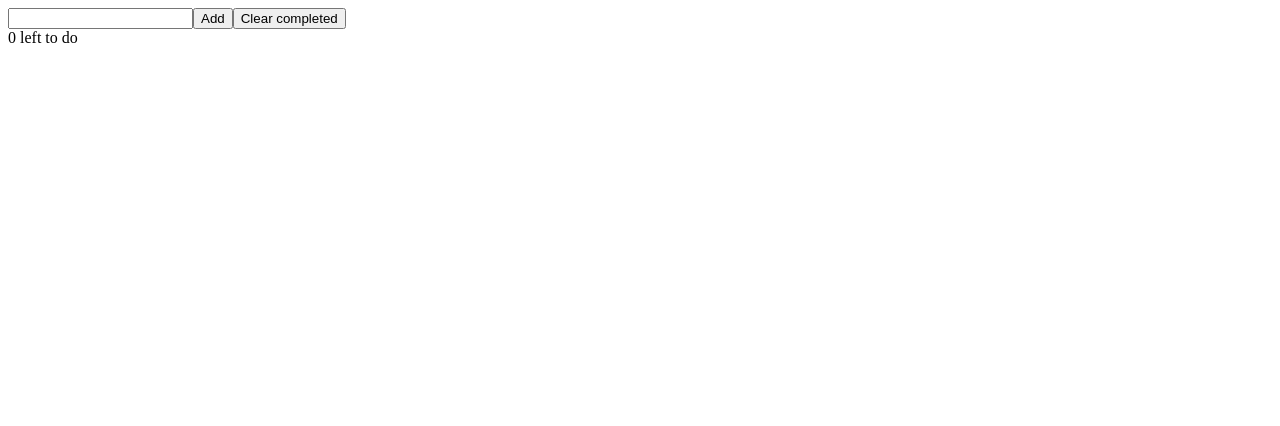
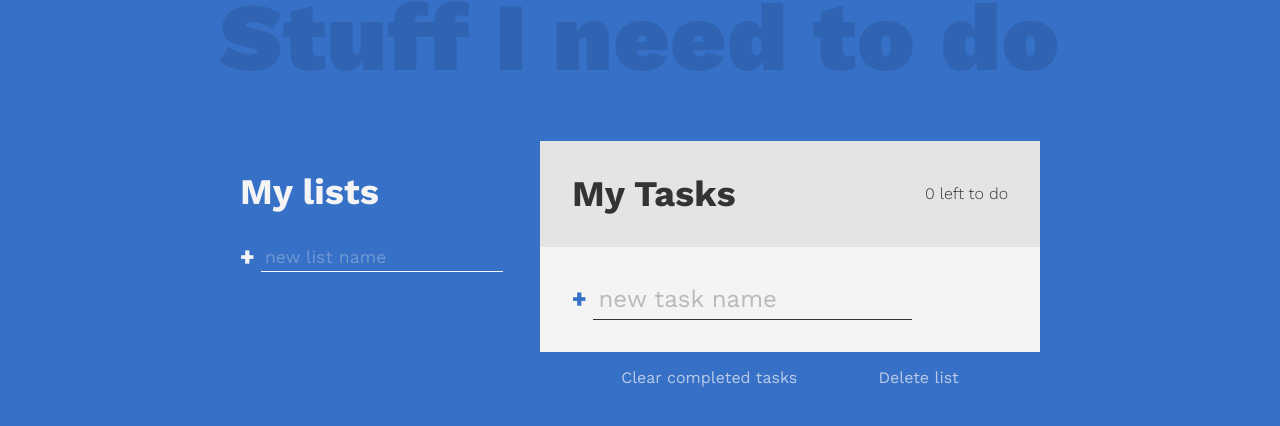
Before and after one commit to almack131216/todo-react, a React (Create React App) app: page / in a window 1280 px wide. Shown: the top 426 px of the page. Built offline with nearby package versions, Linux system fonts and the light colour scheme.

Commit message:
UI | add html + css

```diff
--- a/public/index.html
+++ b/public/index.html
@@ -24,7 +24,13 @@
       work correctly both with client-side routing and a non-root public URL.
       Learn how to configure a non-root public URL by running `npm run build`.
     -->
-    <title>React App</title>
+    <title>Todo List</title>
+    <link rel="preconnect" href="https://fonts.googleapis.com" />
+    <link rel="preconnect" href="https://fonts.gstatic.com" crossorigin />
+    <link
+      href="https://fonts.googleapis.com/css2?family=Work+Sans:wght@300;400;700;900&display=swap"
+      rel="stylesheet"
+    />
   </head>
   <body>
     <noscript>You need to enable JavaScript to run this app.</noscript>
--- /dev/null
+++ b/src/App.css
@@ -0,0 +1,261 @@
+:root {
+  --clr-primary: rgb(54, 112, 199);
+  --clr-light: #f4f4f4;
+  --clr-dark: #333;
+  --clr-warning: rgb(99, 36, 36);
+}
+
+*,
+*::before,
+*::after {
+  font-family: inherit;
+  box-sizing: border-box;
+}
+
+body {
+  margin: 0;
+  font-family: "Work Sans", sans-serif;
+  font-weight: 300;
+  font-size: 1.5rem;
+  background-color: var(--clr-primary);
+  color: var(--clr-light);
+}
+
+body #root {
+  display: grid;
+  grid:
+    "header header header header" auto
+    "...... lists active ......" auto /
+    1fr minmax(100px, 300px) minmax(250px, 500px) 1fr;
+}
+
+.title {
+  grid-area: header;
+  text-align: center;
+  font-size: calc(5vw + 2rem);
+  font-weight: 900;
+  color: rgba(0, 0, 0, 0.1);
+  letter-spacing: 1px;
+  margin: -0.2em 0 0.5em;
+}
+
+.all-tasks {
+  grid-area: lists;
+}
+
+.task-list {
+  line-height: 1.7;
+  font-size: 1.2rem;
+  list-style: circle;
+  padding-left: 1.1em;
+}
+
+.list-name {
+  cursor: pointer;
+}
+
+.list-name:hover {
+  opacity: 0.7;
+}
+
+form {
+  display: flex;
+}
+
+.btn {
+  cursor: pointer;
+  background: 0;
+  border: 0;
+  padding: 0;
+  padding: 0;
+  color: inherit;
+  /* font-size:1rem; */
+}
+
+.btn.create {
+  font-size: 1.5rem;
+  font-weight: 900;
+  margin-right: 0.25em;
+  transition: opacity 250ms ease-in;
+}
+
+.btn.create:hover {
+  opacity: 0.7;
+}
+
+.btn.delete {
+  /* font-weight: 700;
+      letter-spacing: 1px; */
+  opacity: 0.7;
+  font-size: 1rem;
+  transition: color 200ms;
+}
+
+.btn.delete:hover {
+  color: var(--clr-warning);
+}
+
+.inp-new {
+  background: transparent;
+  border: 0;
+  color: inherit;
+  border-bottom: 1px solid currentColor;
+  font-size: inherit;
+  outline: none;
+  padding: 0.25em;
+
+  transition: border-bottom 150ms ease-in;
+  order: 2;
+}
+
+.inp-new::placeholder {
+  opacity: 0.3;
+}
+
+.inp-new:focus {
+  border-bottom-width: 3px;
+}
+
+.inp-new::placeholder {
+  color: inherit;
+}
+
+.inp-new:focus::placeholder {
+  opacity: 0.2;
+}
+
+.inp-new {
+}
+
+.inp-new.list {
+  font-size: 1.1rem;
+}
+
+.inp-new.task {
+  margin-bottom: 0;
+}
+
+.active-list {
+  font-weight: 700;
+}
+
+.todo-list {
+  --spacer: 2rem;
+
+  grid-area: active;
+  background: var(--clr-light);
+  color: var(--clr-dark);
+}
+
+.todo-header {
+  padding: var(--spacer);
+  background: #e4e4e4;
+  display: flex;
+  align-items: center;
+  justify-content: space-between;
+}
+
+.list-title {
+  margin: 0 1em 0 0;
+}
+
+.task-count {
+  margin: 0;
+  font-size: 1rem;
+}
+
+.todo-body {
+  padding: var(--spacer);
+  position: relative;
+}
+
+.new-task-creator .create {
+  color: var(--clr-primary);
+}
+
+[type="checkbox"] {
+  opacity: 0;
+  position: absolute;
+}
+
+.task label {
+  display: inline-flex;
+  align-items: center;
+  position: relative;
+  cursor: pointer;
+  /* margin-bottom: 1.5em; */
+}
+
+.task {
+  position: relative;
+  margin-bottom: 1.25em;
+}
+
+.task::after {
+  content: "";
+  position: absolute;
+  right: 0;
+  left: 0;
+  bottom: -0.5em;
+  height: 1px;
+  background: currentColor;
+  opacity: 0.1;
+}
+
+.custom-checkbox {
+  --size: 0.75em;
+  display: inline-block;
+  width: var(--size);
+  height: var(--size);
+  margin-right: var(--size);
+
+  border: 2px solid currentColor;
+  border-radius: 50%;
+  transform: scale(1);
+  transition: transform 200ms ease-in-out;
+}
+
+.task:hover .custom-checkbox,
+[type="checkbox"]:focus + label .custom-checkbox {
+  transform: scale(1.2);
+  color: var(--clr-primary);
+}
+
+[type="checkbox"]:checked + label .custom-checkbox {
+  background: var(--clr-primary);
+  border-color: var(--clr-primary);
+  box-shadow: inset 0 0 0 2px white;
+}
+
+[type="checkbox"]:checked + label {
+  opacity: 0.5;
+}
+
+.task label::after {
+  content: "";
+  position: absolute;
+  left: 0;
+  right: 0;
+  left: 1.5em;
+  top: calc(50% - 1.5px);
+  height: 3px;
+  background: currentColor;
+  transform: scaleX(0);
+  transform-origin: right;
+  transition: transform 150ms ease-in-out;
+}
+
+[type="checkbox"]:checked + label::after {
+  transform: scaleX(1);
+  transform-origin: left;
+}
+
+.delete-stuff {
+  display: flex;
+  justify-content: space-evenly;
+  position: absolute;
+  width: 100%;
+  left: 0;
+  bottom: -35px;
+  color: var(--clr-light);
+}
--- a/src/App.js
+++ b/src/App.js
@@ -1,6 +1,7 @@
 import React, { useState, useRef, useEffect } from "react"
 import TodoList from "./TodoList"
 import { v4 as uuidv4 } from "uuid"
+import "./App.css"
 
 const LOCAL_STORAGE_KEY = "todoApp.todos"
 
@@ -11,13 +12,16 @@ function App() {
   useEffect(() => {
     const storedTodos = JSON.parse(localStorage.getItem(LOCAL_STORAGE_KEY))
     if (storedTodos) setTodos(storedTodos)
+    console.log("[useEffect][1]", todos)
   }, [])
 
   useEffect(() => {
     localStorage.setItem(LOCAL_STORAGE_KEY, JSON.stringify(todos))
+    console.log("[useEffect][2]", todos)
   }, [todos])
 
   function toggleTodo(id) {
+    console.log("[toggleToDo]")
     const newTodos = [...todos]
     const todo = newTodos.find((todo) => todo.id === id)
     todo.complete = !todo.complete
@@ -40,11 +44,76 @@ function App() {
 
   return (
     <>
-      <TodoList todos={todos} toggleTodo={toggleTodo} />
-      <input type='text' ref={todoNameRef} />
-      <button onClick={handleAddTodo}>Add</button>
-      <button onClick={handleClearTodos}>Clear completed</button>
-      <div>{todos.filter((todo) => !todo.complete).length} left to do</div>
+      <h1 className='title'>Stuff I need to do</h1>
+      <div className='all-tasks'>
+        <h2 className='task-list-title'>My lists</h2>
+        {/* dynamic population */}
+        <ul className='task-list' data-lists></ul>
+        {/* /dynamic population */}
+
+        <form action='' data-new-list-form>
+          <input
+            type='text'
+            className='inp-new list'
+            data-new-list-input
+            placeholder='new list name'
+            aria-label='new list name'
+          />
+          <button className='btn create' aria-label='create new list'>
+            +
+          </button>
+        </form>
+      </div>
+      {/* /all-tasks */}
+
+      <div className='todo-list' data-list-display-container>
+        <div className='todo-header'>
+          <h2 className='list-title' data-list-title>
+            My Tasks
+          </h2>
+          <p className='task-count' data-list-count>
+            {todos.filter((todo) => !todo.complete).length} left to do
+          </p>
+        </div>
+        <div className='todo-body'>
+          {/* dynamic population */}
+          <div className='tasks' data-tasks>
+            <TodoList todos={todos} toggleTodo={toggleTodo} />
+          </div>
+          {/* /dynamic population */}
+          <div className='new-task-creator'>
+            <form action='' data-new-task-form>
+              <input
+                type='text'
+                data-new-task-input
+                className='inp-new task'
+                placeholder='new task name'
+                aria-label='new task name'
+                ref={todoNameRef}
+              />
+              <button
+                className='btn create'
+                aria-label='create new task'
+                onClick={handleAddTodo}
+              >
+                +
+              </button>
+            </form>
+          </div>
+          <div className='delete-stuff'>
+            <button
+              className='btn delete'
+              data-clear-complete-tasks-button
+              onClick={handleClearTodos}
+            >
+              Clear completed tasks
+            </button>
+            <button className='btn delete' data-delete-list-button>
+              Delete list
+            </button>
+          </div>
+        </div>
+      </div>
     </>
   )
 }
--- a/src/Todo.js
+++ b/src/Todo.js
@@ -2,17 +2,20 @@ import React from "react"
 
 export default function Todo({ todo, toggleTodo }) {
   function handleTodoClick() {
+    console.log("[handleTodoClick]")
     toggleTodo(todo.id)
   }
 
   return (
-    <div>
-      <label htmlFor=''>
-        <input
-          type='checkbox'
-          checked={todo.complete}
-          onChange={handleTodoClick}
-        />
+    <div className='task'>
+      <input
+        type='checkbox'
+        id={todo.id}
+        checked={todo.complete}
+        onChange={handleTodoClick}
+      />
+      <label htmlFor={todo.id}>
+        <span className='custom-checkbox'></span>
         {todo.name}
       </label>
     </div>
```
